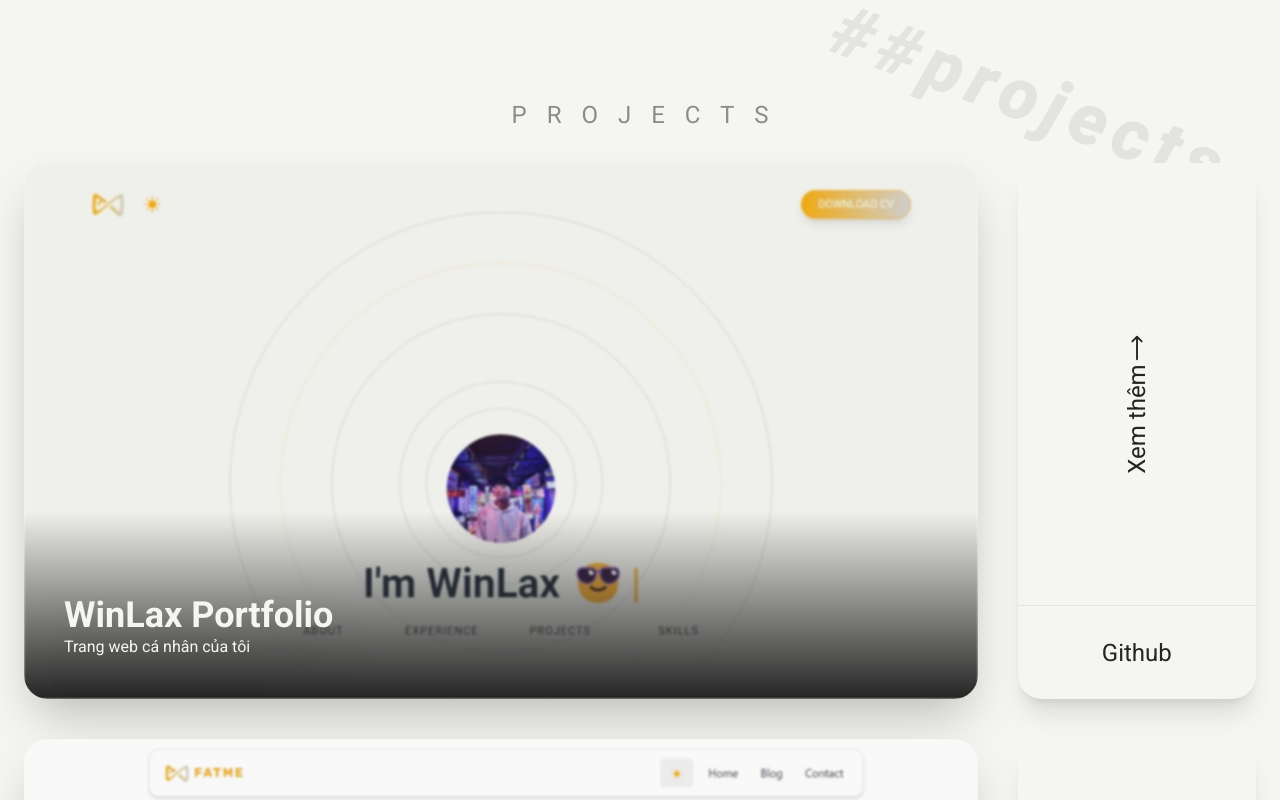
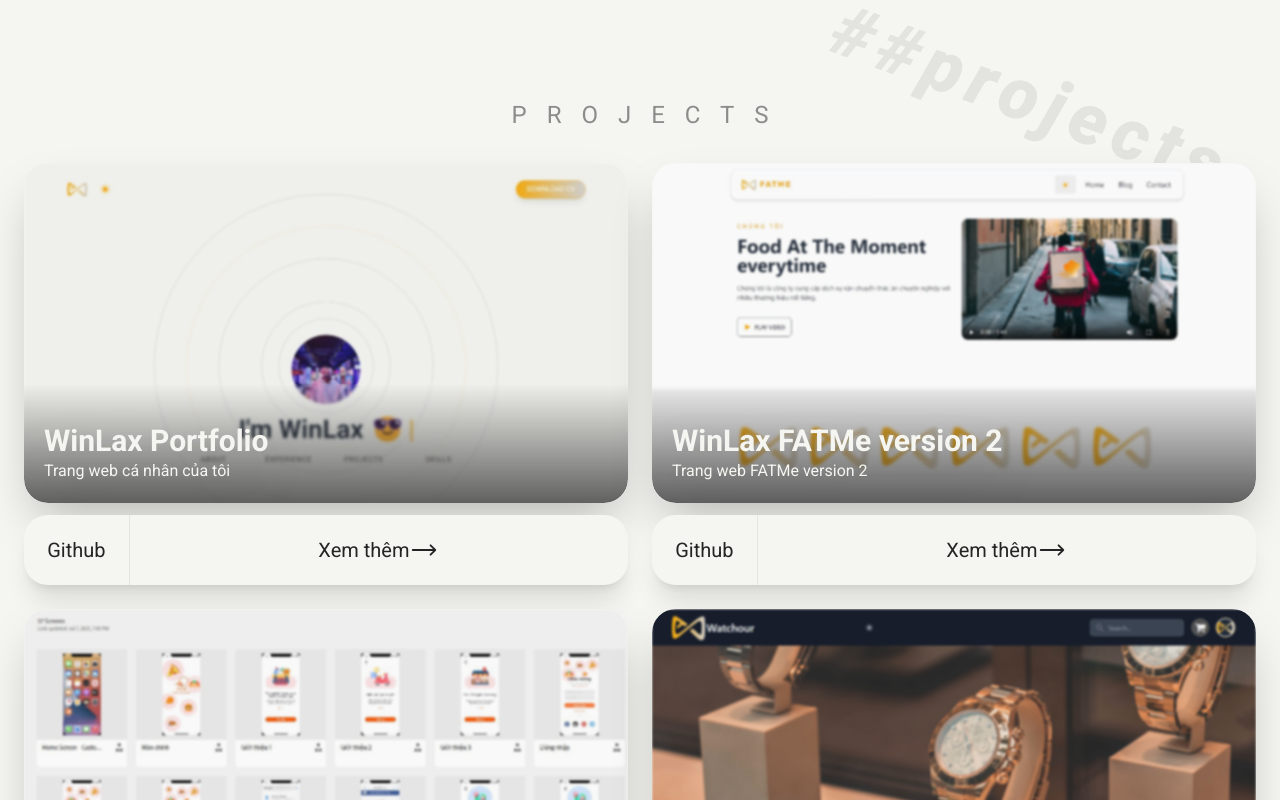
Before and after one commit to 2108win/winlax-portfolio, a Next.js app: page / in a window 1280 px wide. Shown: the part 2000-2800 px from the top of the page. Built offline with nearby package versions, Linux system fonts and the light colour scheme.

Commit message:
Remove ScrollToTop component and update styles in index.tsx and Contact.tsx

```diff
--- a/components/Contact.tsx
+++ b/components/Contact.tsx
@@ -2,6 +2,7 @@
 import React from "react";
 import { Link } from "react-scroll";
 import { SocialIcon } from "react-social-icons";
+import ScrollToTop from "./ScrollToTop";
 
 type Props = {};
 
@@ -26,13 +27,14 @@
           <SocialIcon url="https://github.com/2108win" fgColor="gray" bgColor="transparent" />
         </div>
       </div>
-      <h1 className="text-3xl md:text-7xl font-extrabold  z-[1] p-5 select-none">
+      <h1 className="text-3xl md:text-5xl lg:text-7xl font-extrabold  z-[1] p-5 select-none">
         🫶
         <span className="italic text-grayDarkOp80 dark:text-grayLightOp80 tracking-[8px]">
           ILoveYou
         </span>
         🫶
       </h1>
+      <ScrollToTop />
     </div>
   );
 }
--- a/components/Projects.tsx
+++ b/components/Projects.tsx
@@ -71,49 +71,44 @@
       <h1 className="absolute md:right-10 top-0 -translate-y-1/2 text-4xl md:text-7xl font-extrabold italic text-grayDarkOp15 dark:text-grayLightOp15 rotate-[20deg] tracking-[8px] cursor-default z-[1] select-none">
         ##projects
       </h1>
-      <div className="grid justify-center grid-cols-1 gap-6 md:grid-cols-2 lg:grid-cols-1 lg:gap-10 text-grayDark dark:text-grayLight">
+      <div className="grid justify-center grid-cols-1 gap-6 md:grid-cols-2 text-grayDark dark:text-grayLight">
         {ProjectItems.map((item, index) => (
           <>
-            <div key={index} className="z-10 flex flex-col gap-3 projectItem lg:gap-10 lg:flex-row">
+            <div key={index} className="z-10 flex flex-col gap-3 projectItem">
               <Link
                 href={item.linkPreview}
                 target="_blank"
-                className="relative min-h-[200px] lg:min-h-[400px] max-h-[650px] flex rounded-2xl lg:rounded-3xl dark:border dark:border-grayDarkOp80 shadow-2xl overflow-hidden bg-grayLight transition-all duration-500 lg:basis-4/5 linkImage"
+                className="group relative min-h-[200px] max-h-[650px] flex rounded-2xl md:rounded-3xl dark:border dark:border-grayDarkOp80 shadow-2xl overflow-hidden bg-grayLight transition-all duration-500 linkImage"
               >
                 <img
                   src={item.linkImage}
-                  alt="Project 1"
-                  className="contrast-[.95] blur-[1px] object-cover object-top aspect-video w-full h-full transition-all duration-500"
+                  alt={item.title}
+                  className="group-hover:scale-110 group-hover:blur-none contrast-[.95] blur-[1px] object-cover object-top aspect-video w-full h-full transition-all duration-500"
                 />
-                <div className="z-[10] left-4 bottom-4 md:left-5 md:bottom-5 lg:bottom-10 lg:left-10 absolute flex flex-col items-start select-none text-grayLight">
-                  <h3 className="text-xl font-semibold drop-shadow-2xl md:text-2xl lg:text-4xl">
+                <div className="z-[10] left-4 bottom-4 md:left-5 md:bottom-5 absolute flex flex-col items-start select-none text-grayLight">
+                  <h3 className="text-xl font-semibold drop-shadow-2xl md:text-3xl">
                     {item.title}
                   </h3>
-                  <p className="w-[300px] text-left lg:w-full drop-shadow-2xl lg:text-base text-sm truncate text-ellipsis">
+                  <p className="w-[300px] text-left drop-shadow-2xl md:text-base text-sm truncate text-ellipsis">
                     {item.description}
                   </p>
                 </div>
               </Link>
-              <div className="lg:basis-1/5 flex rounded-lg lg:rounded-3xl bg-grayLight shadow-xl lg:flex-col-reverse z-[1] buttonProject w-full">
+              <div className="flex rounded-lg md:rounded-3xl bg-grayLight shadow-xl z-[1] buttonProject w-full">
                 <Link
                   target="_blank"
-                  className="buttonLinkProject flex items-center justify-center relative basis-1/5 p-5 border-r-[1px] lg:border-r-0 lg:border-t-[1px] border-grayDarkOp15 dark:border-grayLightOp80"
+                  className="buttonLinkProject flex items-center justify-center relative basis-1/5 p-5 border-r-[1px] border-grayDarkOp15 dark:border-grayLightOp80"
                   href={item.linkGithub}
                 >
-                  <span className="w-max lg:text-2xl">Github</span>
+                  <span className="w-max md:text-xl">Github</span>
                 </Link>
                 <Link
                   target="_blank"
-                  className="relative flex items-center justify-center h-full p-5 transition-all buttonLinkProject lg:flex-col-reverse"
+                  className="relative flex items-center justify-center h-full p-5 transition-all buttonLinkProject"
                   href={item.linkPreview}
                 >
-                  <span className="w-max lg:text-2xl lg:-rotate-90 lg:translate-y-[20px]">
-                    Xem thêm
-                  </span>
-                  <HiArrowLongRight
-                    className="lg:-rotate-90 lg:-translate-y-[20px]"
-                    fontSize={30}
-                  />
+                  <span className="w-max md:text-xl">Xem thêm</span>
+                  <HiArrowLongRight className="" fontSize={30} />
                 </Link>
               </div>
             </div>
--- a/src/pages/index.tsx
+++ b/src/pages/index.tsx
@@ -24,7 +24,6 @@
         <link rel="icon" href="/logo.png" />
       </Head>
       <Header />
-      <ScrollToTop />
       <div className="flex flex-col h-full min-h-screen gap-32 text-white transition-all duration-500 bg-grayLight dark:bg-grayDark">
         <Hero />
         <About />
--- a/src/styles/globals.css
+++ b/src/styles/globals.css
@@ -31,7 +31,7 @@
     @apply px-6 py-2 uppercase border rounded-full text-grayLight bg-no-repeat bg-gradient-to-r from-primary to-[#d3d3d3] bg-blend-normal border-primary transition-all hover:bg-gradient-to-l duration-300 shadow-lg;
   }
   .buttonToTop {
-    @apply fixed flex items-center justify-center bottom-6 z-20 right-6 h-10 w-10 lg:h-14 lg:w-14 rounded-full text-grayLight bg-no-repeat bg-gradient-to-b from-primary to-[#f5f6f6] bg-blend-normal transition-all  duration-300 hover:scale-125 border border-primary opacity-80 hover:opacity-100 shadow-lg cursor-pointer;
+    @apply absolute flex items-center justify-center bottom-6 z-20 right-6 h-10 w-10 md:h-12 md:w-12 lg:h-14 lg:w-14 rounded-full text-grayLight bg-no-repeat bg-gradient-to-b from-primary to-[#f5f6f6] bg-blend-normal transition-all  duration-300 hover:scale-125 border border-primary opacity-80 hover:opacity-100 shadow-lg cursor-pointer animate-bounce;
   }
   .heroButton {
     @apply px-6 py-2 uppercase border border-grayLightOp80 rounded-full tracking-widest text-grayDark dark:text-grayLightOp80 transition-all dark:hover:text-grayLight hover:text-[#fff] hover:bg-no-repeat hover:bg-gradient-to-r hover:bg-blend-normal  hover:from-[#d3d3d3] hover:to-primary hover:border-primary;
@@ -49,19 +49,16 @@
     @apply after:content-[''] after:absolute after:top-0 after:lg:top-[52px] after:lg:left-0 after:left-[92px] after:w-[5px] after:lg:w-full after:h-full after:lg:h-[5px] after:bg-gradient-to-t after:from-[#ffab0a] after:to-[#d3d3d333] after:z-[1];
   }
   .linkImage {
-    @apply before:content-[''] before:absolute before:bottom-0 before:right-0 before:left-0 before:bg-gradient-to-t before:from-grayDark before:to-[#ffffff00] before:z-[9] before:h-[35%] before:blur-[1px];
-  }
-  .linkImage:hover > img {
-    @apply hover:scale-110 hover:blur-none;
+    @apply before:content-[''] before:absolute before:bottom-0 before:right-0 before:left-0 before:bg-gradient-to-t before:from-grayDark/70 before:to-[#ffffff00] before:z-[9] before:h-[35%] before:backdrop-blur-[1px];
   }
   .buttonProject {
     /* display: none; */
     @apply overflow-hidden transition-all duration-500 lg:opacity-100 lg:block w-fit text-grayDark dark:text-grayLightOp80 dark:border dark:border-grayLightOp80 dark:bg-grayDark;
   }
   .buttonProject > * {
-    @apply transition-all dark:hover:text-grayLight hover:text-[#fff] hover:bg-no-repeat hover:bg-gradient-to-r hover:lg:bg-gradient-to-t hover:bg-blend-normal  hover:from-[#d3d3d380] hover:to-primary w-full h-full;
+    @apply transition-all duration-300 dark:hover:text-grayLight hover:text-[#fff] hover:bg-no-repeat hover:bg-gradient-to-r hover:lg:bg-gradient-to-t hover:bg-blend-normal  hover:from-[#d3d3d380] hover:to-primary w-full h-full;
   }
   .buttonLinkProject:hover {
-    @apply gap-5 tracking-[3px];
+    @apply gap-5 tracking-[3px] duration-500;
   }
 }
```
Also changed, not shown: components/Experience.tsx (+69 -27 lines).
